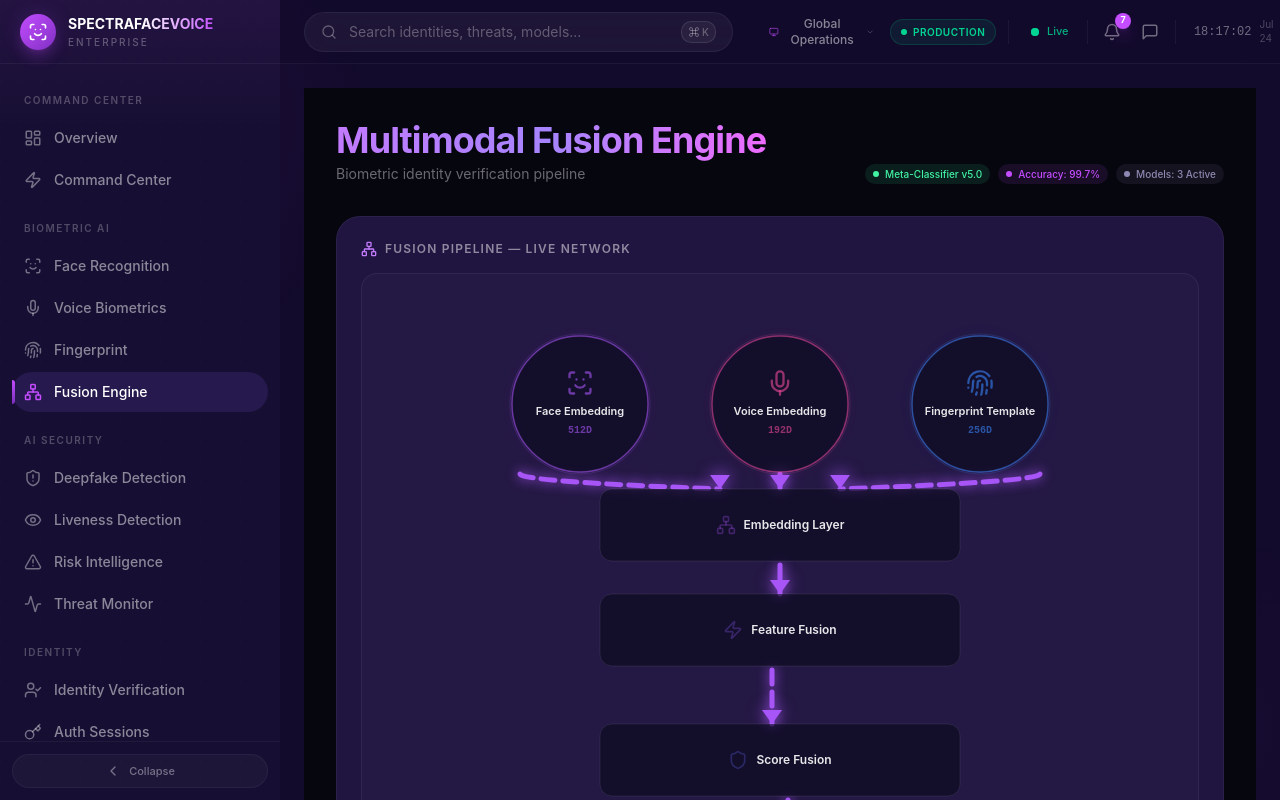
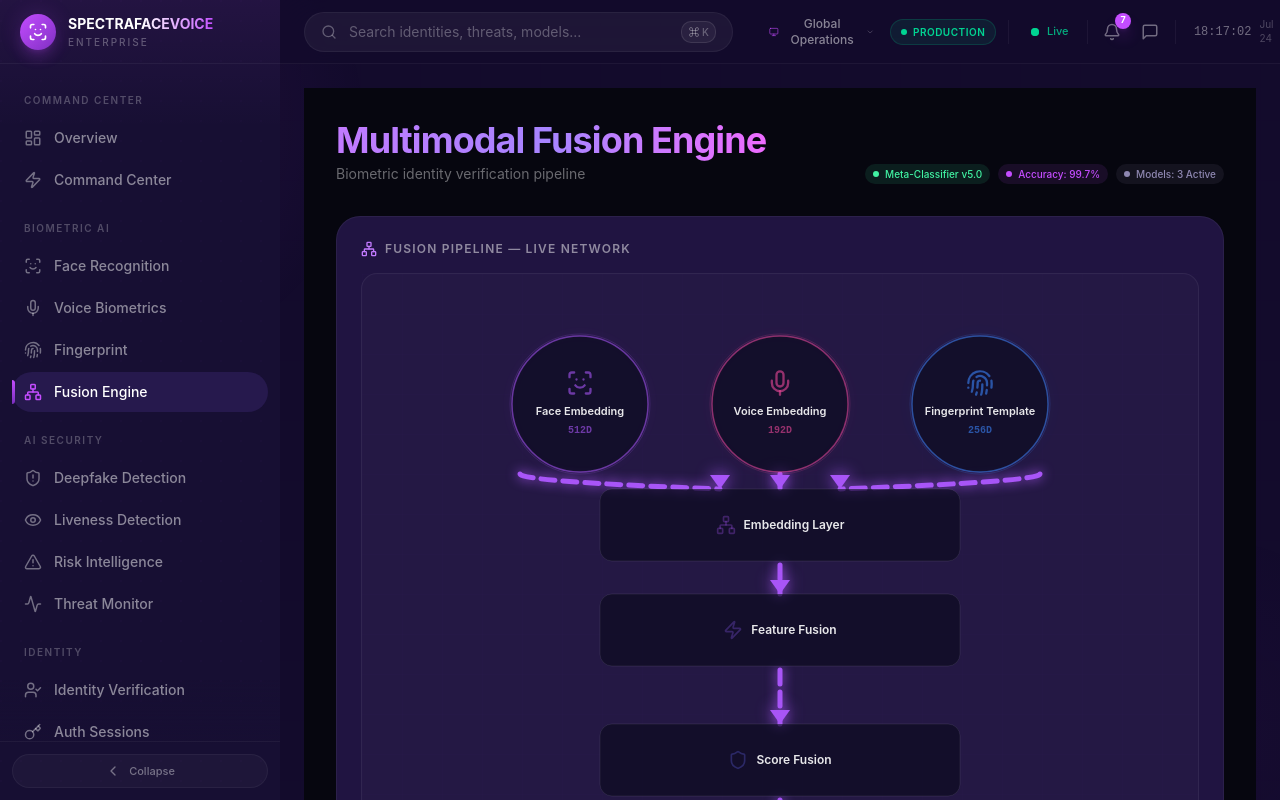
Before and after one commit to Aiyappacv/FACEVOICEDASHBOARD, a Next.js app: page /babyrumi/fusion-engine in a window 1280 px wide. Shown: the top 800 px of the page. Built offline with nearby package versions, Linux system fonts and the light colour scheme.

Commit message:
Align all vertical pipeline arrows - centered (removed xOffset stagger)

```diff
--- a/src/app/babyrumi/fusion-engine/page.tsx
+++ b/src/app/babyrumi/fusion-engine/page.tsx
@@ -241,8 +241,8 @@ function FusionNetwork() {
           const targetNode = networkNodes.find((n) => n.id === 'embedding')!;
           const target = getNodeCenter(targetNode);
 
-          // Add horizontal offset to prevent overlap
-          const offsetX = (i - 1) * 60; // -60, 0, +60
+          // Horizontal offsets: face=-60, voice=0, fingerprint=+60
+          const offsetX = (i - 1) * 60;
           const startX = center.x + offsetX;
           const endX = target.x + offsetX;
 
@@ -288,13 +288,13 @@ function FusionNetwork() {
           );
         })}
 
-        {/* Vertical arrows between pipeline stages - staggered to avoid overlap */}
+        {/* Vertical arrows between pipeline stages - centered for alignment */}
         {([
           ['embedding', 'feature-fusion', 0],
-          ['feature-fusion', 'score-fusion', -8],
-          ['score-fusion', 'meta-classifier', 8],
-          ['meta-classifier', 'risk-engine', -8],
-          ['risk-engine', 'decision', 8],
+          ['feature-fusion', 'score-fusion', 0],
+          ['score-fusion', 'meta-classifier', 0],
+          ['meta-classifier', 'risk-engine', 0],
+          ['risk-engine', 'decision', 0],
         ] as const).map(([fromId, toId, xOffset], i) => {
           const from = networkNodes.find((n) => n.id === fromId)!;
           const to = networkNodes.find((n) => n.id === toId)!;
```
